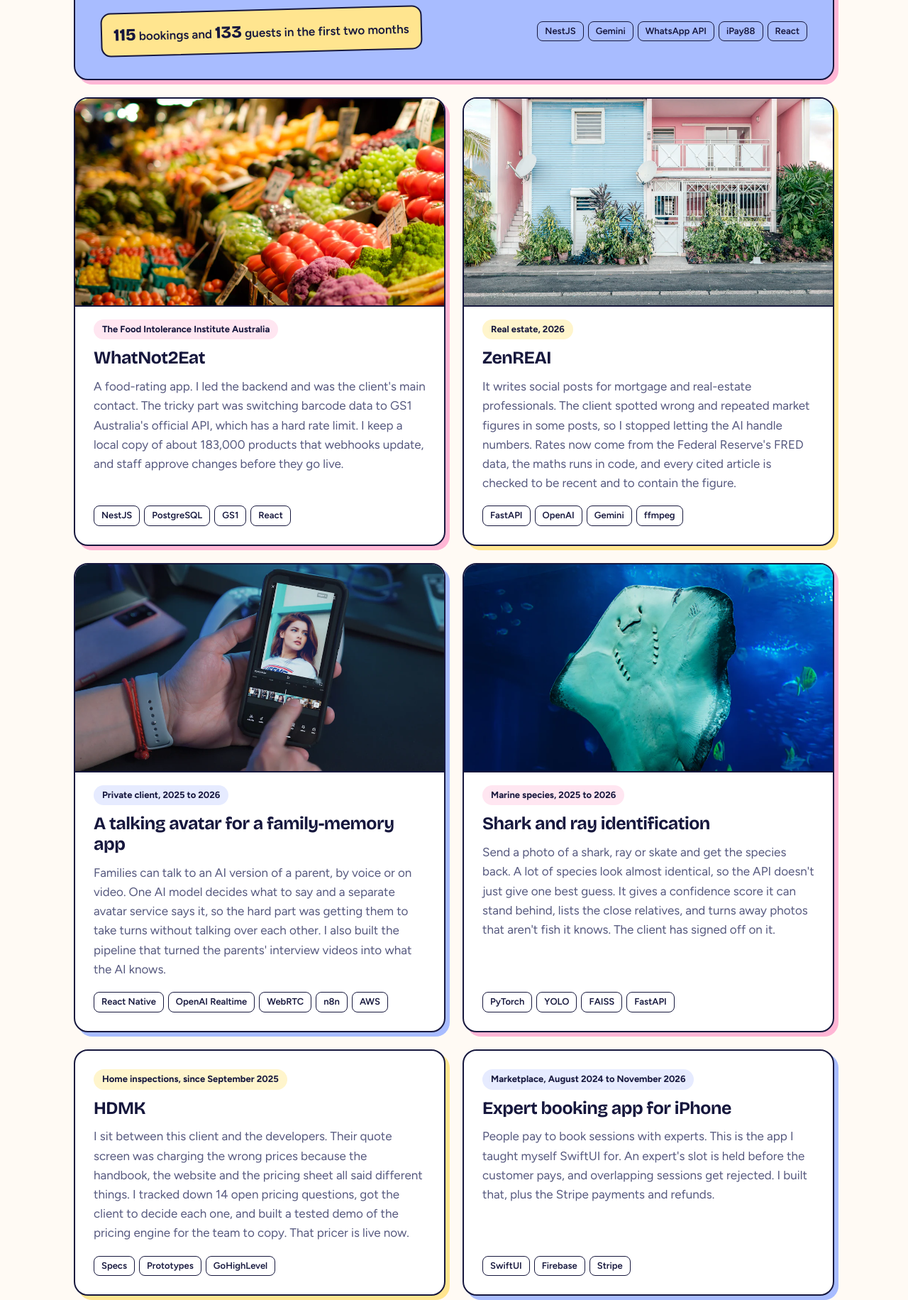
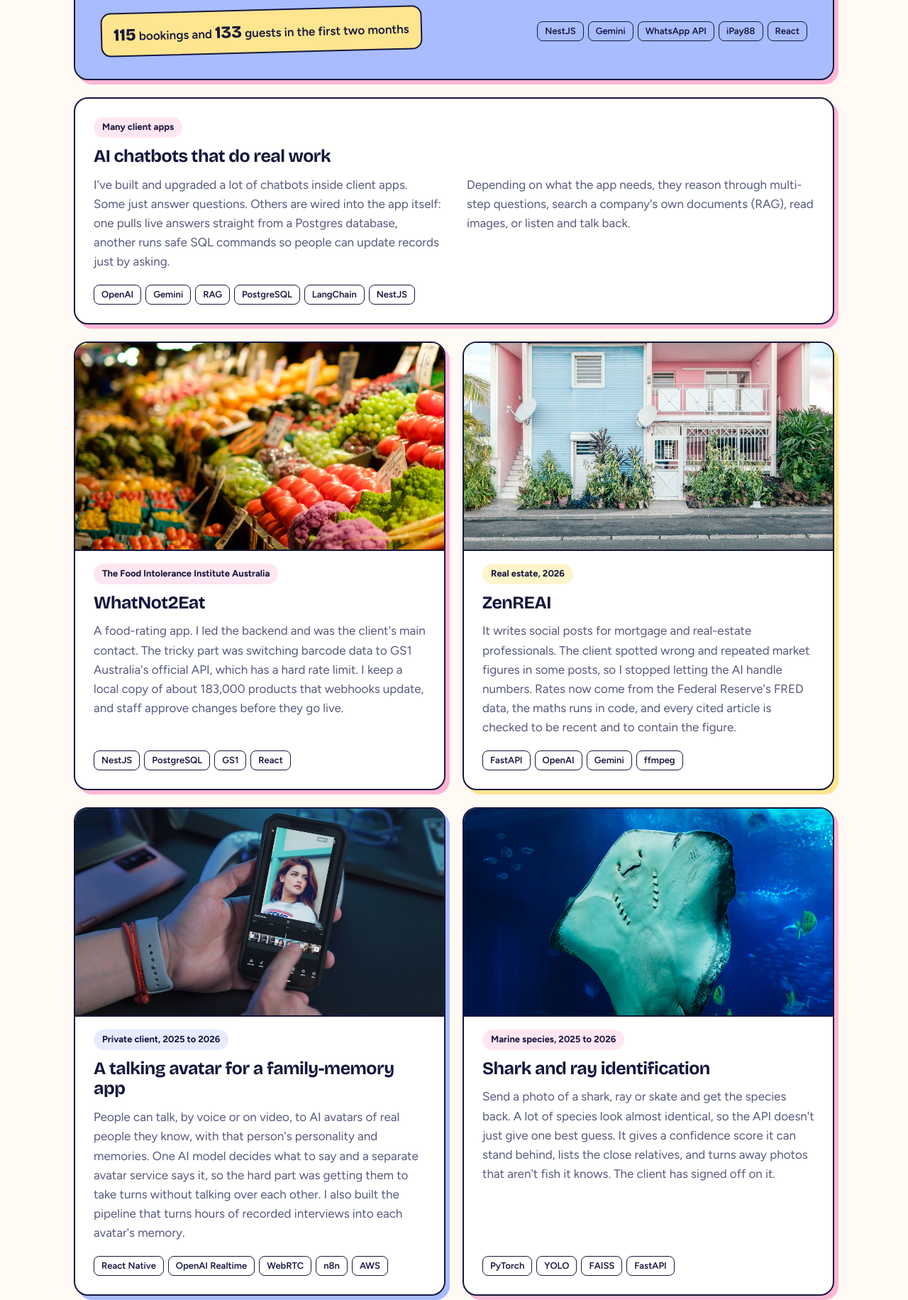
Before and after one commit to debab1ee/debab1ee.github.io, a plain HTML site: page index.html in a window 1280 px wide. Shown: the part 2500-4331 px from the top of the page at 71% size. Drawn offline with nearby package versions, Linux system fonts and the light colour scheme.

Commit message:
Rewrite chatbot card as a wide card, unname HDMK, reword avatar project
Co-Authored-By: Claude Opus 5.5 <noreply@anthropic.com>

```diff
--- a/index.html
+++ b/index.html
@@ -58,7 +58,7 @@
   <link rel="preconnect" href="https://fonts.googleapis.com">
   <link rel="preconnect" href="https://fonts.gstatic.com" crossorigin>
   <link href="https://fonts.googleapis.com/css2?family=Bricolage+Grotesque:opsz,wght@12..96,500..800&family=Figtree:wght@400;500;600;700&display=swap" rel="stylesheet">
-  <link rel="stylesheet" href="style.css">
+  <link rel="stylesheet" href="style.css?v=20261120">
   <script>
     try { const t = localStorage.getItem('theme'); if (t) document.documentElement.dataset.theme = t; } catch (e) {}
   </script>
@@ -189,6 +189,23 @@
             </div>
           </article>
 
+          <article class="case case-wide c-pink" data-tags="ai backend">
+            <p class="case-meta">Many client apps</p>
+            <h3>AI chatbots that do real work</h3>
+            <div class="case-body">
+              <p>
+                I've built and upgraded a lot of chatbots inside client apps. Some just answer questions.
+                Others are wired into the app itself: one pulls live answers straight from a Postgres database,
+                another runs safe SQL commands so people can update records just by asking.
+              </p>
+              <p>
+                Depending on what the app needs, they reason through multi-step questions, search a company's
+                own documents (RAG), read images, or listen and talk back.
+              </p>
+            </div>
+            <ul class="tags"><li>OpenAI</li><li>Gemini</li><li>RAG</li><li>PostgreSQL</li><li>LangChain</li><li>NestJS</li></ul>
+          </article>
+
           <article class="case c-pink" data-tags="backend web">
             <img class="case-img" src="images/whatnot2eat-produce.webp" width="1000" height="560" loading="lazy" alt="Fresh fruit and vegetables stacked in a supermarket aisle">
             <p class="case-meta">The Food Intolerance Institute Australia</p>
@@ -220,10 +237,10 @@
             <p class="case-meta">Private client, 2025 to 2026</p>
             <h3>A talking avatar for a family-memory app</h3>
             <p class="case-summary">
-              Families can talk to an AI version of a parent, by voice or on video. One AI model decides what
-              to say and a separate avatar service says it, so the hard part was getting them to take turns
-              without talking over each other. I also built the pipeline that turned the parents' interview
-              videos into what the AI knows.
+              People can talk, by voice or on video, to AI avatars of real people they know, with that
+              person's personality and memories. One AI model decides what to say and a separate avatar
+              service says it, so the hard part was getting them to take turns without talking over each
+              other. I also built the pipeline that turns hours of recorded interviews into each avatar's memory.
             </p>
             <ul class="tags"><li>React Native</li><li>OpenAI Realtime</li><li>WebRTC</li><li>n8n</li><li>AWS</li></ul>
           </article>
@@ -242,8 +259,8 @@
           </article>
 
           <article class="case c-yellow" data-tags="web">
-            <p class="case-meta">Home inspections, since September 2025</p>
-            <h3>HDMK</h3>
+            <p class="case-meta">US client, since September 2025</p>
+            <h3>Pricing and quotes for a home-inspection company</h3>
             <p class="case-summary">
               I sit between this client and the developers. Their quote screen was charging the wrong prices
               because the handbook, the website and the pricing sheet all said different things. I tracked
@@ -264,16 +281,6 @@
             <ul class="tags"><li>SwiftUI</li><li>Firebase</li><li>Stripe</li></ul>
           </article>
 
-          <article class="case c-pink" data-tags="ai backend">
-            <p class="case-meta">Several client apps</p>
-            <h3>AI assistants inside other apps</h3>
-            <p class="case-summary">
-              In a work-management app, the assistant's totals didn't match the dashboard, because the model
-              only ever saw 20 rows at a time. I gave it proper counting tools and now the numbers agree. I've
-              built similar chat features for a wellness app and a city guide.
-            </p>
-            <ul class="tags"><li>NestJS</li><li>OpenAI</li><li>LangChain</li></ul>
-          </article>
         </div>
 
         <details class="more">
@@ -356,6 +363,6 @@
     </div>
   </footer>
 
-  <script src="script.js"></script>
+  <script src="script.js?v=20261120"></script>
 </body>
 </html>
--- a/style.css
+++ b/style.css
@@ -345,3 +345,7 @@ ul, ol { margin: 0; padding: 0; list-style: none; }
 .credits { font-size: 13px; opacity: .85; }
 .credits a { font-weight: 500; text-decoration: underline; text-underline-offset: 3px; }
 .footer a:hover { color: var(--yellow); }
+
+/* Wide card (spans both columns) */
+.case-wide { grid-column: 1 / -1; }
+.case-wide .case-body p { color: var(--muted); }
```
